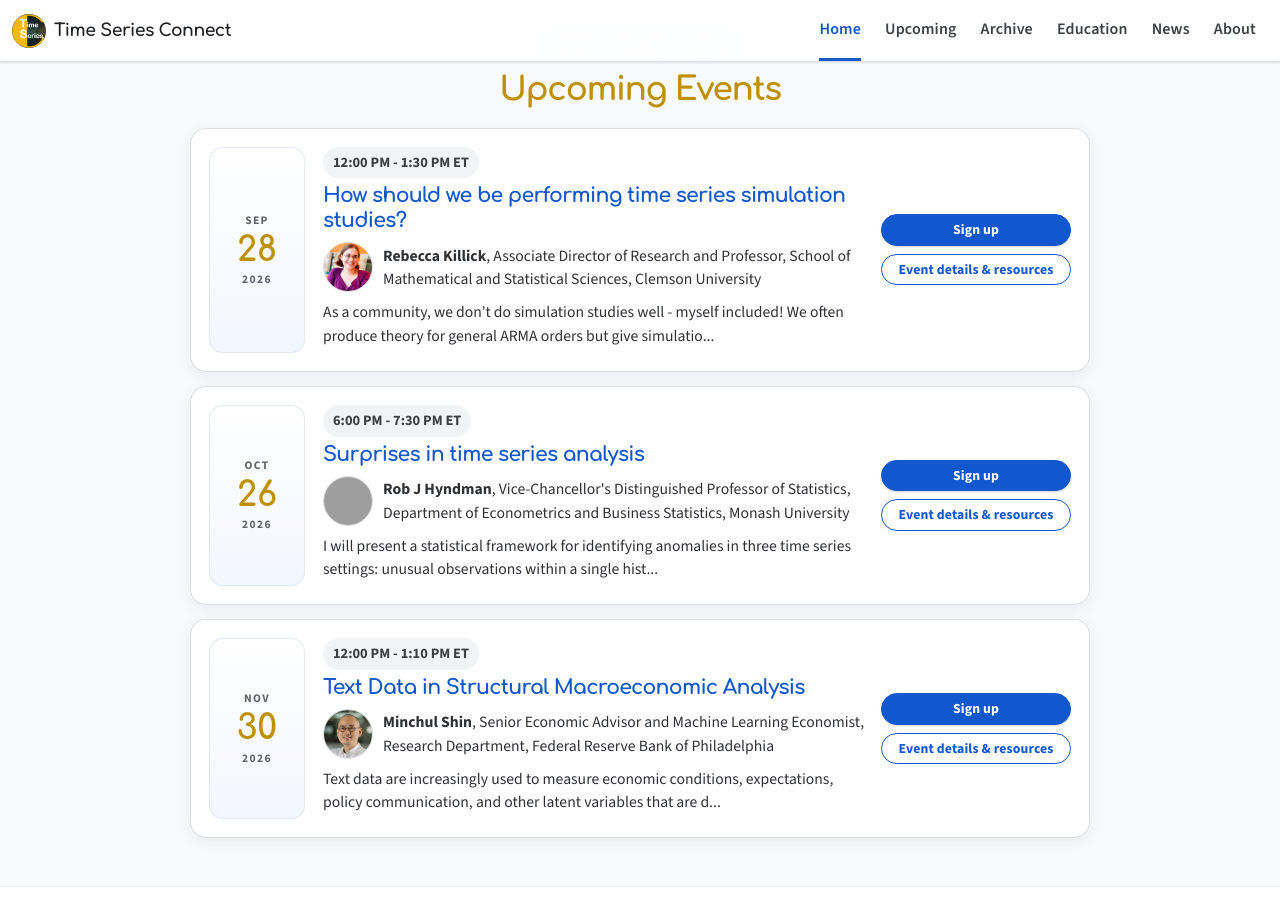
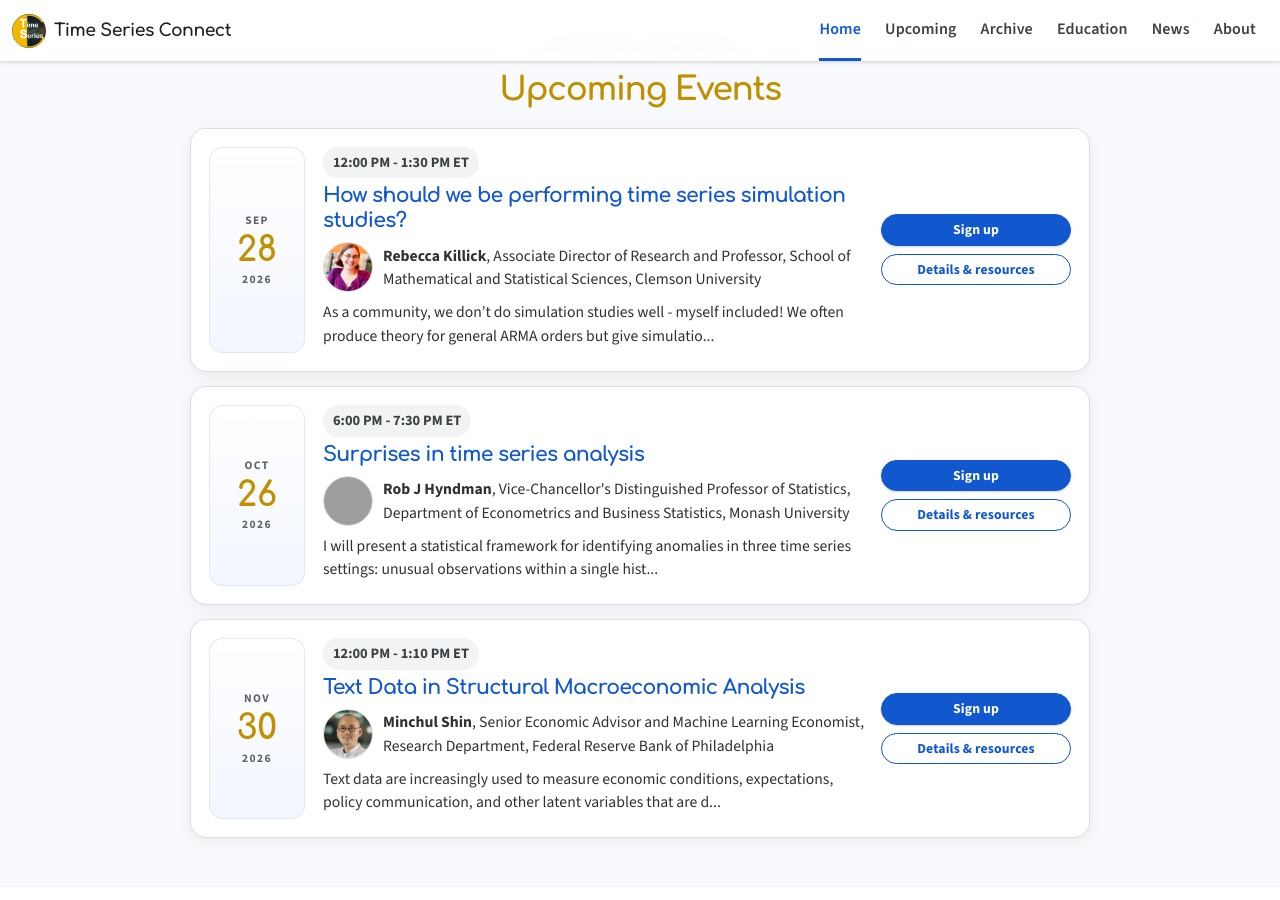
Before and after one commit to yaozheng-stat/time-series-connect, a Jekyll site: the page built from index.md, in a window 1280 px wide and 900 px high, scrolled down 332 px. Built offline with Jekyll 4.4.1, drawn with Linux system fonts in a browser that asks for light colours; grey boxes are pictures that could not be loaded.

Commit message:
minor updates

```diff
--- a/index.md
+++ b/index.md
@@ -32,7 +32,7 @@ title: Home
       {% assign webinar_date = webinar.date | date: '%Y-%m-%d' %}
       {% if webinar_date >= today and webinar.published != false %}
         {% assign upcoming_count = upcoming_count | plus: 1 %}
-        {% include webinar_card.html webinar=webinar mode="upcoming" abstract_limit=home_upcoming_abstract_limit details_label="Event details & resources" core_actions_only=true %}
+        {% include webinar_card.html webinar=webinar mode="upcoming" abstract_limit=home_upcoming_abstract_limit details_label="Details & resources" core_actions_only=true %}
       {% endif %}
     {% endfor %}
     </div>
```
